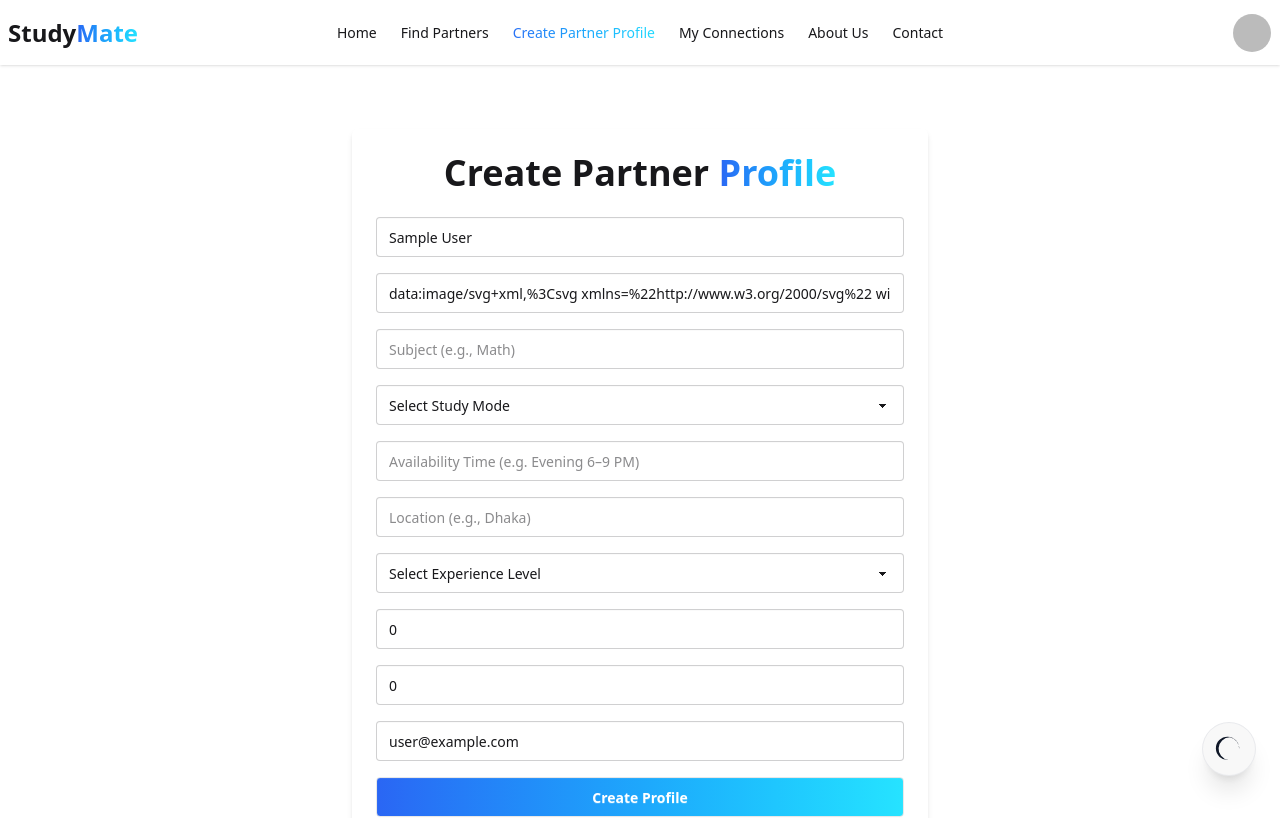
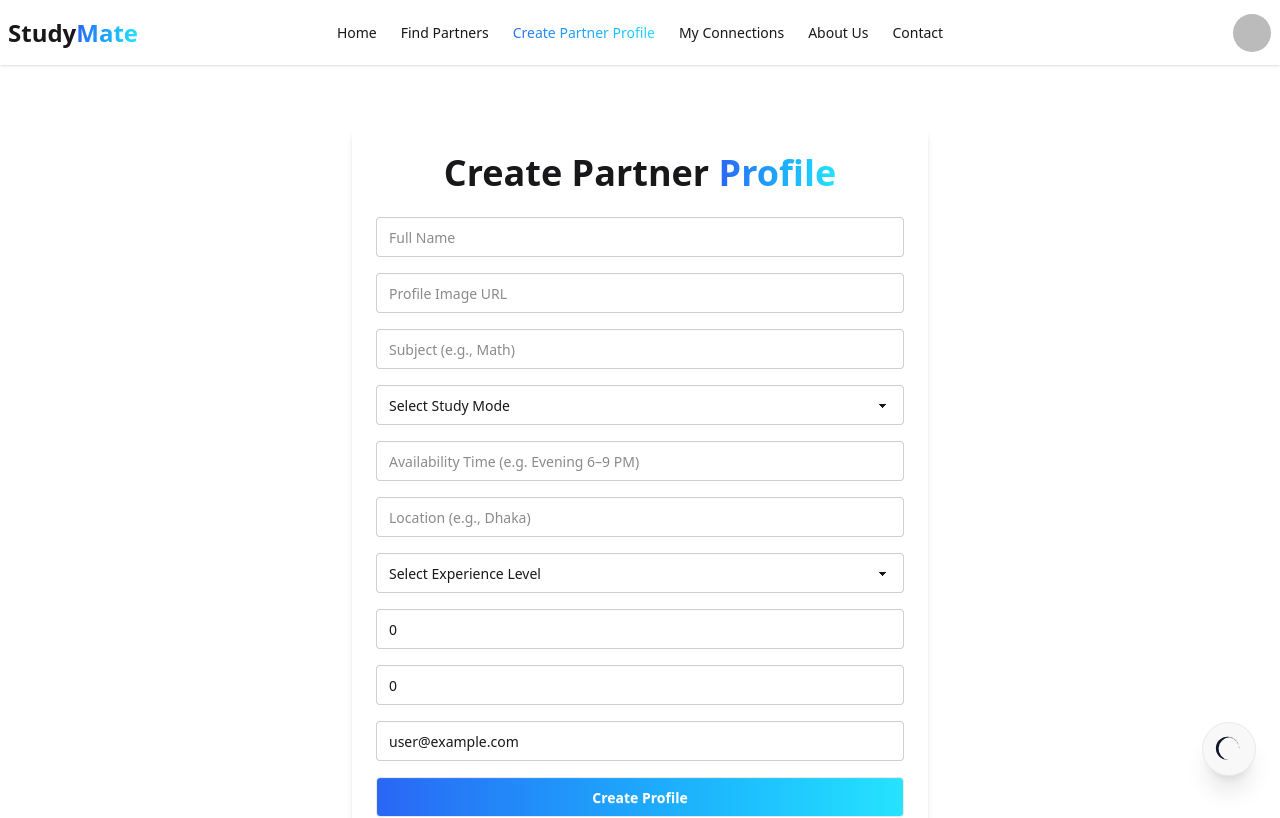
Before and after one commit to jubayeralfaruk/study-mate-client, a React (Vite) app: page /createPartnerProfile in a window 1280 px wide. Shown: the top 818 px of the page. Built offline with nearby package versions, Linux system fonts and the light colour scheme; no server answers; sample sign-in values are in the browser's storage.

Commit message:
Last push

```diff
--- a/src/pages/CreatePartnerProfile.jsx
+++ b/src/pages/CreatePartnerProfile.jsx
@@ -72,7 +72,6 @@ const CreatePartnerProfile = () => {
           name="name"
           placeholder="Full Name"
           className="input input-bordered w-full"
-          defaultValue={user?.displayName}
           required
         />
 
@@ -81,7 +80,6 @@ const CreatePartnerProfile = () => {
           name="profileImage"
           placeholder="Profile Image URL"
           className="input input-bordered w-full"
-          defaultValue={user?.photoURL}
           required
         />
 
--- a/src/pages/PartnersDetails.jsx
+++ b/src/pages/PartnersDetails.jsx
@@ -49,7 +49,7 @@ const PartnerDetails = () => {
         );
 
         // const existingEmail =
-        console.log(user.email, findRequest.senderEmail);
+        // console.log(user.email, findRequest.senderEmail);
 
         if (findRequest && findRequest2) {
           setRequestSent(true);
```
